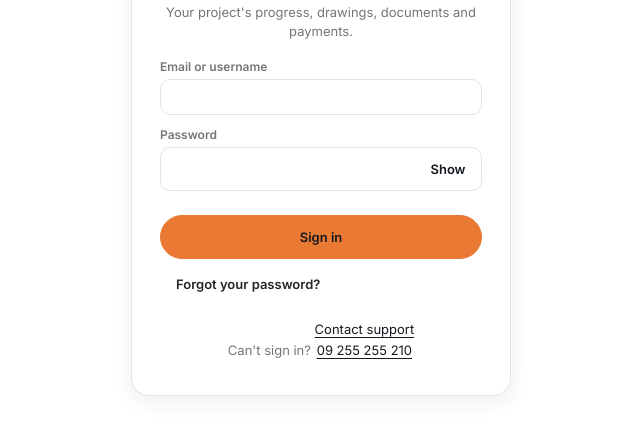
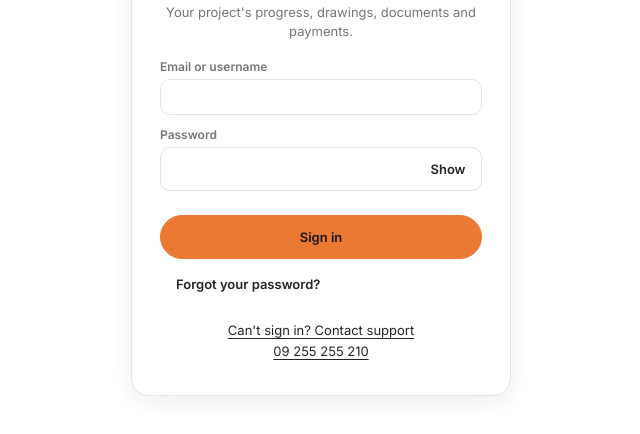
Before and after one commit to htoomyataungkyi/stanza-portal, a plain HTML site: page index.html in a window 1280 px wide. Shown: the part 314-748 px from the top of the page, without its empty margins (319-959 px from the left). Drawn offline with Linux system fonts and the light colour scheme.

Commit message:
Fix password toggle and support contrast in dark mode; make full support prompt clickable

```diff
--- a/app.css
+++ b/app.css
@@ -755,11 +755,11 @@ td.num, th.num { text-align: right; font-variant-numeric: tabular-nums; }
 .login-card .btn-primary { color: #141A1F; font-weight: 600; min-height: 44px; justify-content: center; }
 .password-control { position: relative; }
 .login-card .password-control input { padding-right: 76px; min-height: 44px; }
-.password-toggle { position: absolute; top: 0; right: 0; bottom: 0; min-width: 68px; border: 0; border-radius: 0 8px 8px 0; background: transparent; color: #141A1F; font: inherit; font-size: 13px; font-weight: 600; cursor: pointer; }
-.password-toggle:hover { background: rgba(20, 26, 31, .06); }
-.password-toggle:focus-visible { outline: 2px solid #141A1F; outline-offset: 2px; }
+.password-toggle { position: absolute; top: 0; right: 0; bottom: 0; min-width: 68px; border: 0; border-radius: 0 8px 8px 0; background: transparent; color: var(--text); font: inherit; font-size: 13px; font-weight: 600; cursor: pointer; }
+.password-toggle:hover { background: var(--surface-2); }
+.password-toggle:focus-visible { outline: 2px solid var(--text); outline-offset: 2px; }
 
 .login-support { margin: 18px 0 0; font-size: 13px; line-height: 1.6; color: var(--text-muted); }
-.login-support a { display: inline-block; min-height: 44px; color: #141A1F; text-decoration: underline; text-underline-offset: 3px; }
-.login-support a:focus-visible { outline: 2px solid #141A1F; outline-offset: 2px; }
+.login-support a { display: inline-flex; flex-direction: column; justify-content: center; min-height: 44px; color: var(--text); text-decoration: underline; text-underline-offset: 3px; }
+.login-support a:focus-visible { outline: 2px solid var(--text); outline-offset: 2px; }
 .support-number { display: block; }
--- a/app.js
+++ b/app.js
@@ -694,7 +694,7 @@
       ${UI.authError ? `<div class="banner error">${icon("warn", 15)}<span>${esc(UI.authError)}</span></div>` : ""}
       ${UI.authNote ? `<div class="banner saved">${icon("check", 15)}<span>${esc(UI.authNote)}</span></div>` : ""}
       ${body}
-      ${CFG.supportPhone ? `<p class="login-support">Can't sign in? <a href="tel:${esc(CFG.supportPhone)}">Contact support<span class="support-number">${esc(CFG.supportPhoneLabel || CFG.supportPhone)}</span></a></p>` : ""}
+      ${CFG.supportPhone ? `<p class="login-support"><a href="tel:${esc(CFG.supportPhone)}">Can't sign in? Contact support<span class="support-number">${esc(CFG.supportPhoneLabel || CFG.supportPhone)}</span></a></p>` : ""}
     </div></div>`;
   }
 
```
